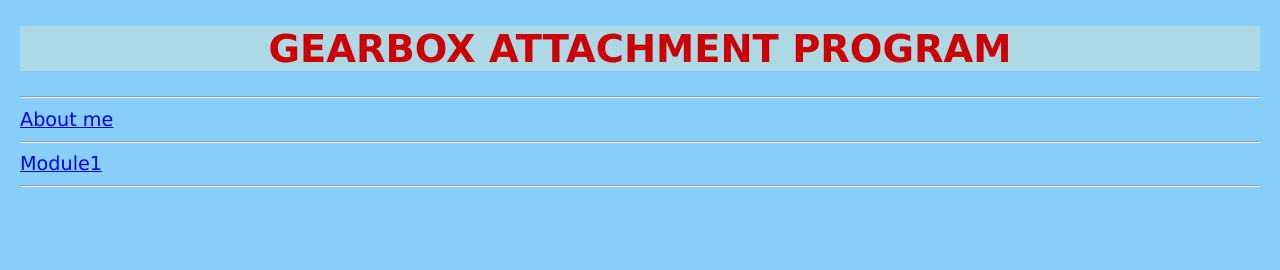
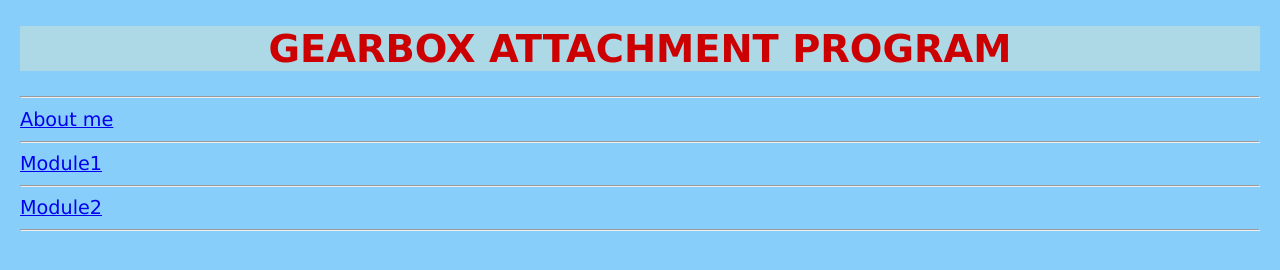
Before and after one commit to hopewangari/MYWEBSITE, a plain HTML site: page index.html in a window 1280 px wide. Drawn offline with Linux system fonts and the light colour scheme.

Commit message:
Added module2 page

```diff
--- a/index.html
+++ b/index.html
@@ -16,6 +16,9 @@
     <a href="Module1.html">Module1</a>
     <br>
     <hr>
+    <a href="file:///C:/Users/HOPE/Desktop/GearBox/MYWEBSITE/Module2.html">Module2</a>
+    <br>
+    <hr>
 
 </body>
 </html>
```
